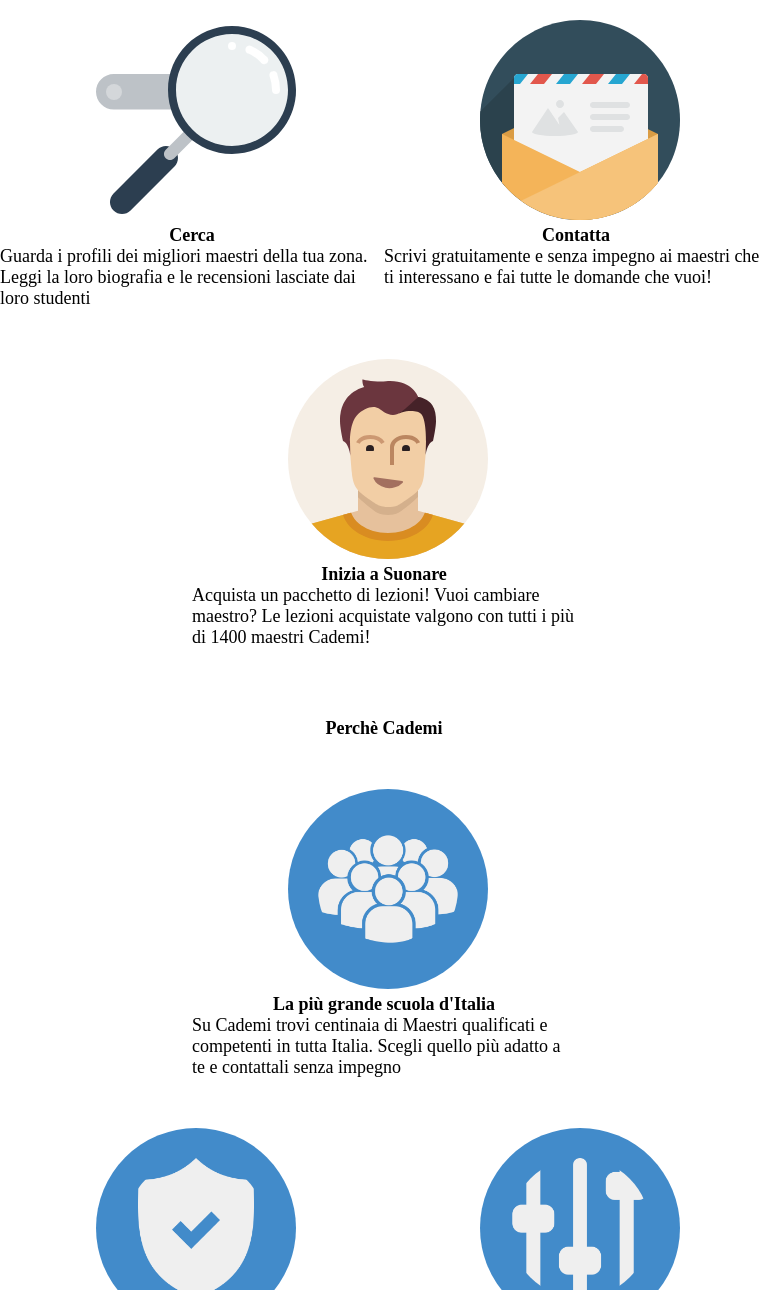
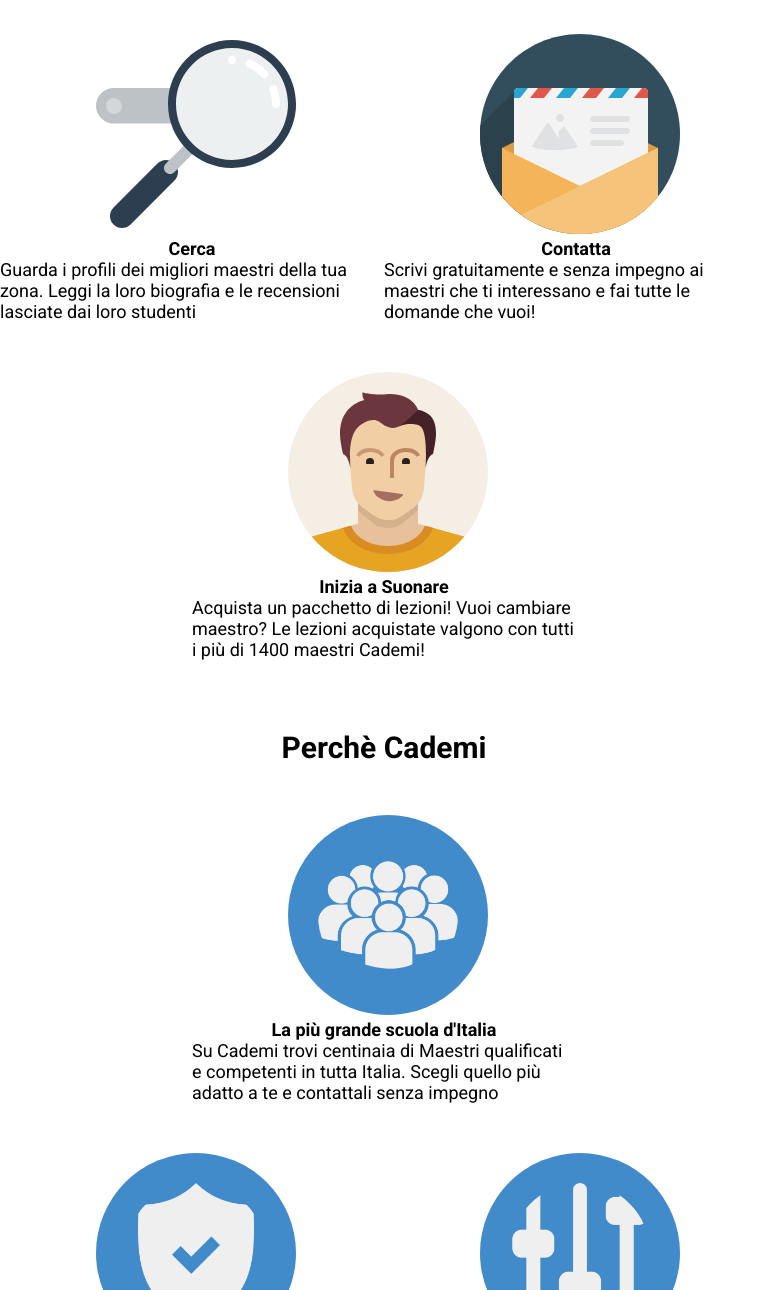
Before and after one commit to wvwall/html-css-resp-wannabe-12bool, a plain HTML site: page index.html in a window 768 px wide. Shown: the part 517-1807 px from the top of the page. Drawn offline with Linux system fonts and the light colour scheme.

Commit message:
Versione mobile e tablet

```diff
--- a/assets/css/master.css
+++ b/assets/css/master.css
@@ -1,4 +1,6 @@
-
+*{
+  font-family: 'Roboto', sans-serif;
+}
 
 @media all and (max-width: 767px) {
   [class*="col-"] {
@@ -31,6 +33,7 @@
     border-radius: 50%;
     padding: 30px;
   }
+
 }
 @media all and (min-width: 768px) and (max-width: 991px) {
     * {
@@ -52,10 +55,15 @@
     margin-left: auto;
 
   }
+  #why img {
+    margin-left: 25%;
+
+  }
   img {
     height: 200px;
   }
   #steps h1 {
+    font-size: 30px;
     text-align: center;
   }
   #steps img {
@@ -68,9 +76,7 @@
     padding: 30px;
   }
   #why h1 {
+    font-size: 30px;
     text-align: center;
   }
-#why img {
-  margin-left: 25%;
 }
-}
--- a/index.html
+++ b/index.html
@@ -2,6 +2,8 @@
 <html>
   <head>
     <meta charset="utf-8">
+    <link rel="preconnect" href="https://fonts.gstatic.com">
+<link href="https://fonts.googleapis.com/css2?family=Roboto:wght@400;500;700&display=swap" rel="stylesheet">
     <meta name="viewport" content="width=device-width, initial-scale=1.0">
     <link rel="stylesheet" href="./assets/css/12bool.css">
     <link rel="stylesheet" href="./assets/css/master.css">
```
Lines whose indentation alone changed are shown as unchanged.
